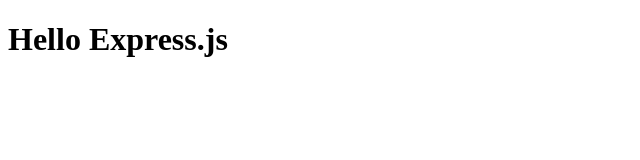
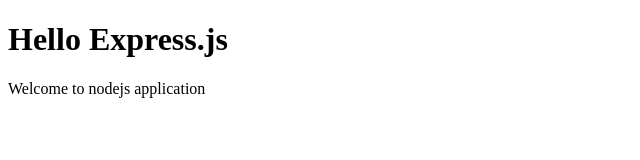
Before and after one commit to HenrikFB/webserver, a website: page public/index.html in a window 1280 px wide. Shown: the whole page, without its empty margins (0-640 px from the left). Drawn offline with Linux system fonts and the light colour scheme.

Commit message:
update real index

```diff
--- a/public/index.html
+++ b/public/index.html
@@ -6,6 +6,7 @@
 	</head>
 	<body>
 		<h1>Hello Express.js</h1>
+		<p> Welcome to nodejs application </p>
 	</body>
 
 </html>
```
